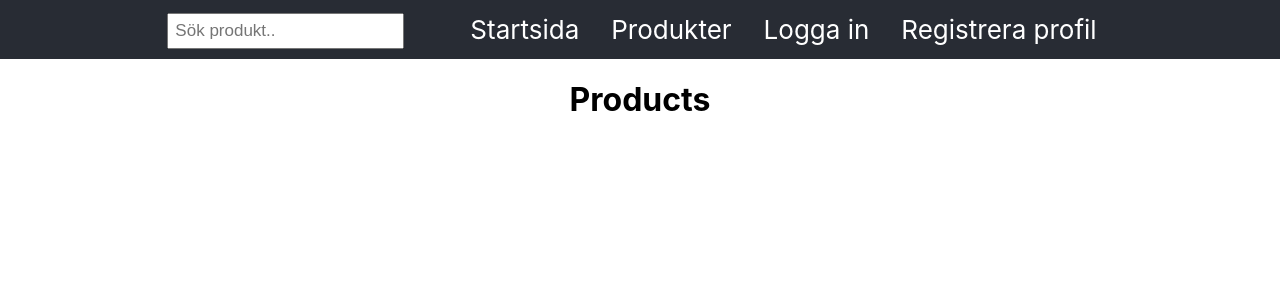
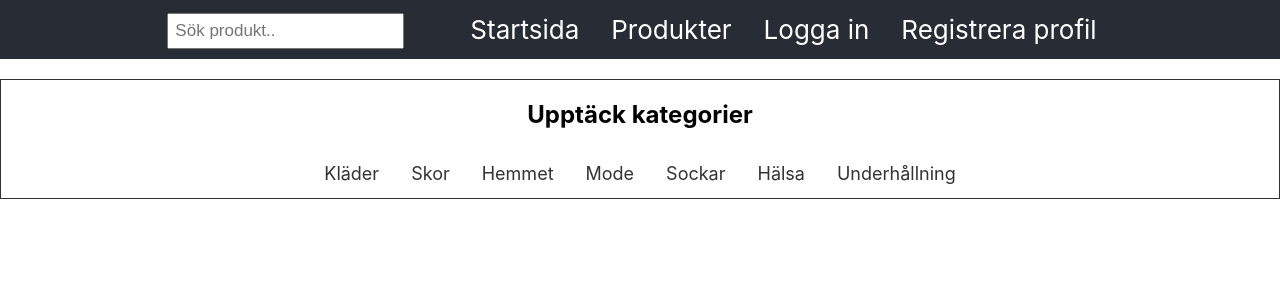
Before and after one commit to peterpanduro/d0018e-webb, a React (Create React App) app: page /products in a window 1280 px wide. Shown: the top 300 px of the page. Built offline with nearby package versions, Linux system fonts and the light colour scheme.

Commit message:
products categories

```diff
--- a/src/views/Products.js
+++ b/src/views/Products.js
@@ -1,9 +1,12 @@
 import React from 'react';
+import Categories from './components/Categories';
 
 function Products() {
   return (
     <div className="Products">
-      <h1>Products</h1>
+      <br></br>
+
+      <Categories/>
     </div>
   );
 }
```
